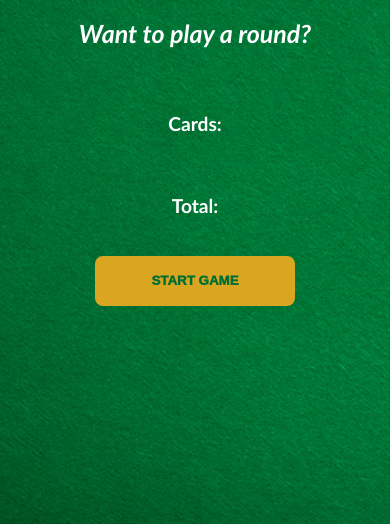
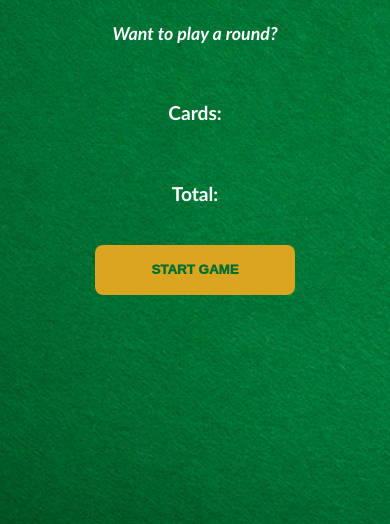
Before and after one commit to jerichofabian29/Blackjack-Game, a plain HTML site: page index.html in a window 390 px wide. Shown: the part 336-860 px from the top of the page. Drawn offline with Linux system fonts and the light colour scheme.

Commit message:
responsive message-el

```diff
--- a/main.css
+++ b/main.css
@@ -17,11 +17,12 @@ h1{
     color: goldenrod;
     font-size: calc(10vw + 10px);
     margin-bottom: 0;
+    display: block;
 }
 
 #message-el{
     font-style: italic;
-    font-size: 25px;
+    font-size: calc(2vw + 10px);
 }
 
 button{
```
